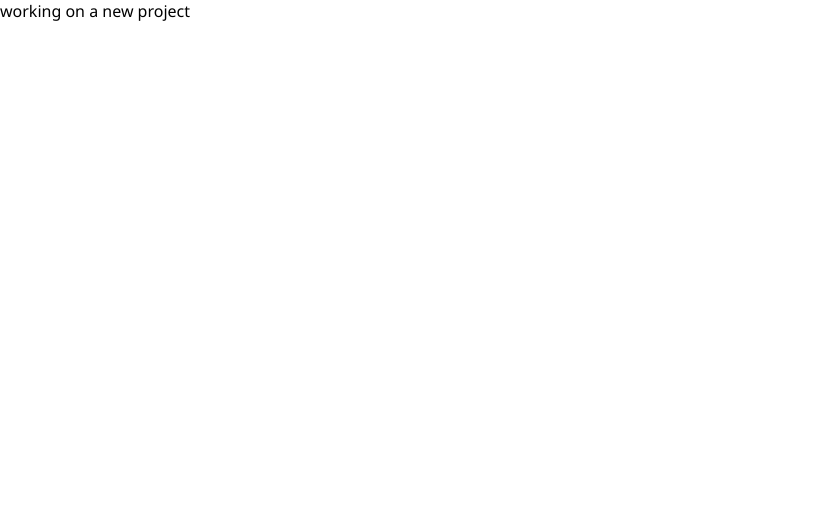
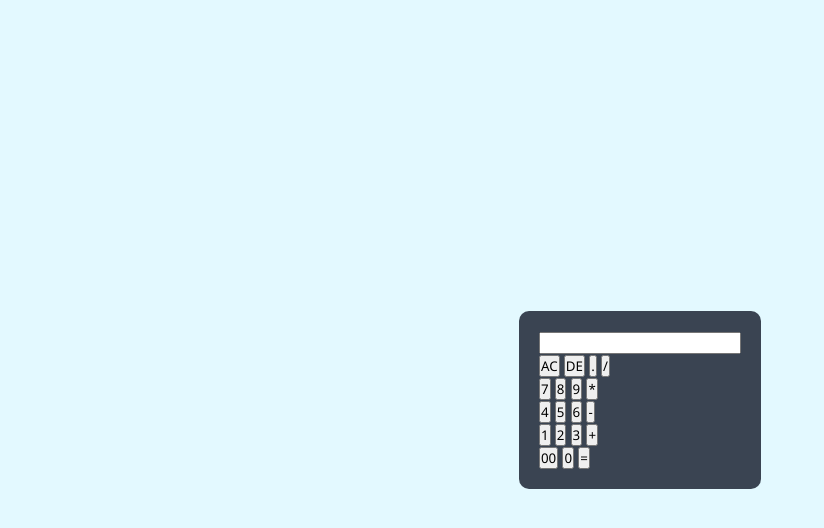
Before and after one commit to olamide-code/myCalculator, a plain HTML site: page index.html in a window 1280 px wide. Shown: the whole page, without its empty margins (0-824 px from the left). Drawn offline with Linux system fonts and the light colour scheme.

Commit message:
my second commit

```diff
--- a/index.html
+++ b/index.html
@@ -7,7 +7,44 @@
     <title>calculator</title>
 </head>
 <body>
-    <p>working on a new project</p>
+    <div class="container">
+        <div class="calculator">
+            <form>
+                <div>
+                    <input type="text" name="display">
+                </div>
+                <div>
+                    <input type="button" value="AC">
+                    <input type="button" value="DE">
+                    <input type="button" value=".">
+                    <input type="button" value="/">
+                </div>
+                <div>
+                    <input type="button" value="7">
+                    <input type="button" value="8">
+                    <input type="button" value="9">
+                    <input type="button" value="*">
+                </div>
+                <div>
+                    <input type="button" value="4">
+                    <input type="button" value="5">
+                    <input type="button" value="6">
+                    <input type="button" value="-">
+                </div>
+                <div>
+                    <input type="button" value="1">
+                    <input type="button" value="2">
+                    <input type="button" value="3">
+                    <input type="button" value="+">
+                </div>
+                <div>
+                    <input type="button" value="00">
+                    <input type="button" value="0">
+                    <input type="button" value="=">
+                </div>
+            </form>
+        </div>
+    </div>
 
 <script src="index.js"></script>
 </body>
--- a/main.css
+++ b/main.css
@@ -5,3 +5,18 @@
     box-sizing: border-box;
     font-family: 'Segoe UI', Tahoma, Geneva, Verdana, sans-serif;
 }
+.container
+{
+    width: 100%;
+    height: 100vh;
+    background: #e3f9ff;
+    display: flex;
+    align-items: center;
+    justify-content: center;
+}
+.calculator
+{
+    padding: 20px;
+    background: #3a4452 ;
+    border-radius: 10px;
+}
```
